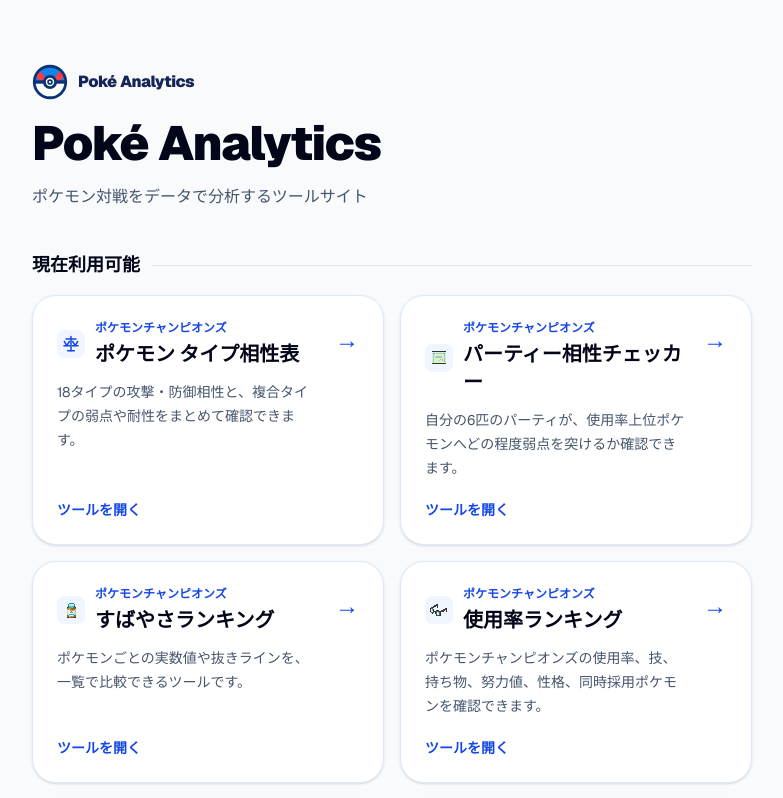
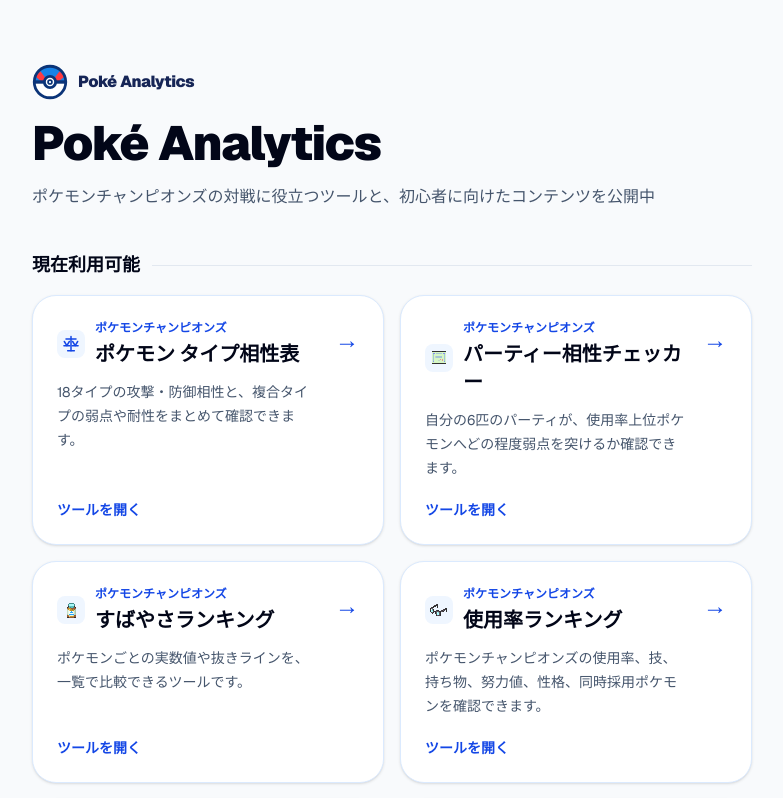
Before and after one commit to ryotryo/pokemon, a Next.js app: page / in a window 1280 px wide. Shown: the top 798 px of the page, without its empty margins (248-1031 px from the left). Built offline with nearby package versions, Linux system fonts and the light colour scheme; no server answers.

Commit message:
Update home page introduction

```diff
--- a/app/page.tsx
+++ b/app/page.tsx
@@ -62,7 +62,7 @@
         <header className="mb-10">
           <SiteLogo />
           <h1 className="mt-3 text-4xl font-black tracking-tight sm:text-5xl">Poké Analytics</h1>
-          <p className="mt-4 text-base leading-7 text-slate-600">ポケモン対戦をデータで分析するツールサイト</p>
+          <p className="mt-4 text-base leading-7 text-slate-600">ポケモンチャンピオンズの対戦に役立つツールと、初心者に向けたコンテンツを公開中</p>
         </header>
 
         <section aria-labelledby="available-tools">
```
